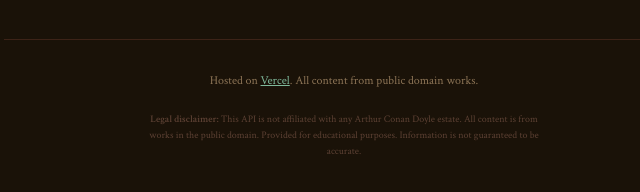
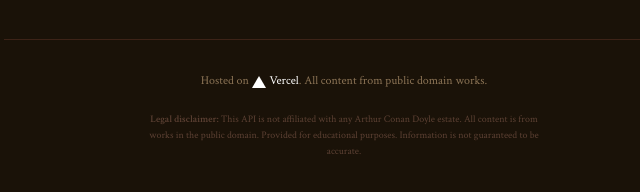
Before and after one commit to caiolucasbittencourt/sherlock-api, a website: page public/index.html in a window 1280 px wide. Shown: the part 1447-1639 px from the top of the page, 296-936 px from the left. Drawn offline with nearby package versions, Linux system fonts and the light colour scheme.

Commit message:
feat: add vercel icon to footer

```diff
--- a/public/index.html
+++ b/public/index.html
@@ -288,8 +288,23 @@
 
     <footer>
       <p>
-        Hosted on <a href="https://vercel.com" target="_blank">Vercel</a>. All
-        content from public domain works.
+        Hosted on
+        <a
+          href="https://vercel.com"
+          target="_blank"
+          style="text-decoration: none; color: #fff"
+          ><img
+            src="/vercel.svg"
+            alt="Vercel"
+            style="
+              width: 14px;
+              height: 14px;
+              vertical-align: middle;
+              margin-right: 4px;
+              filter: brightness(0) invert(1);
+            "
+          />Vercel</a
+        >. All content from public domain works.
       </p>
 
       <p class="legal">
```
Also changed, not shown: public/vercel.svg (added).
